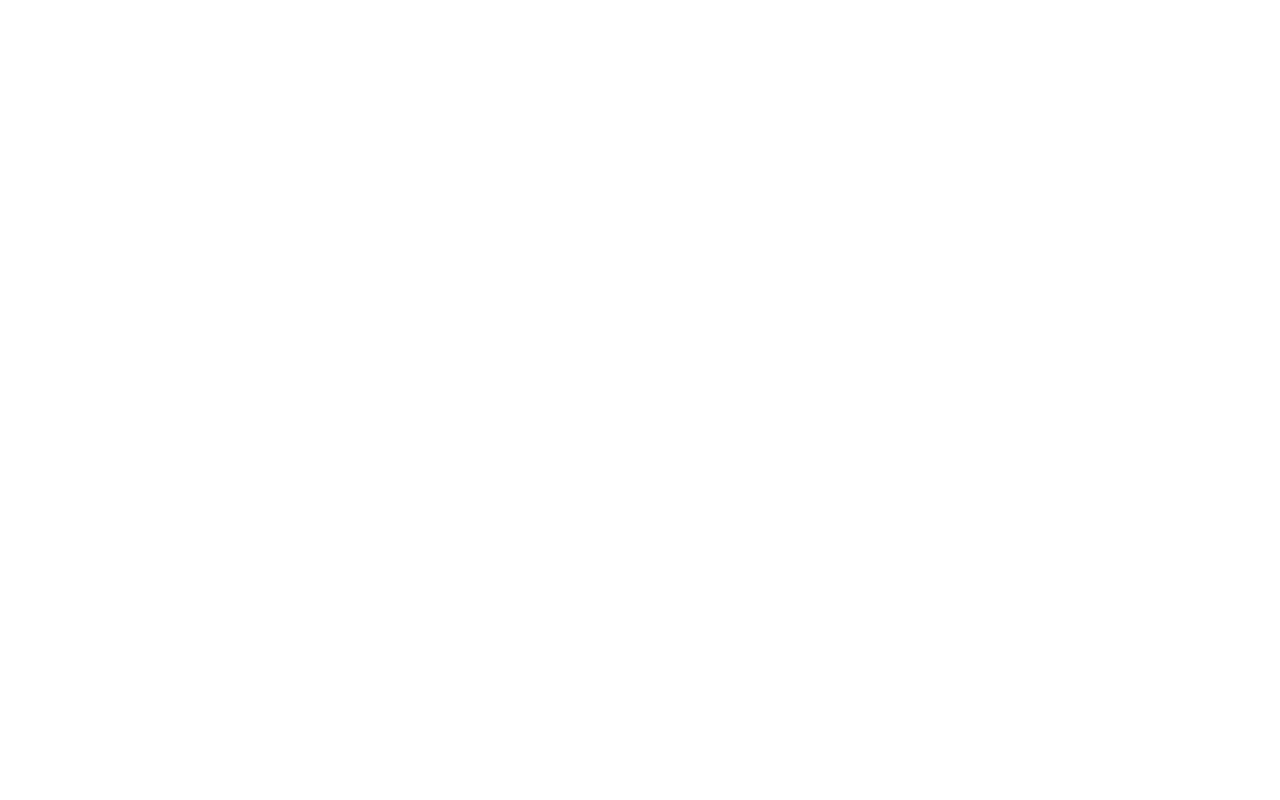
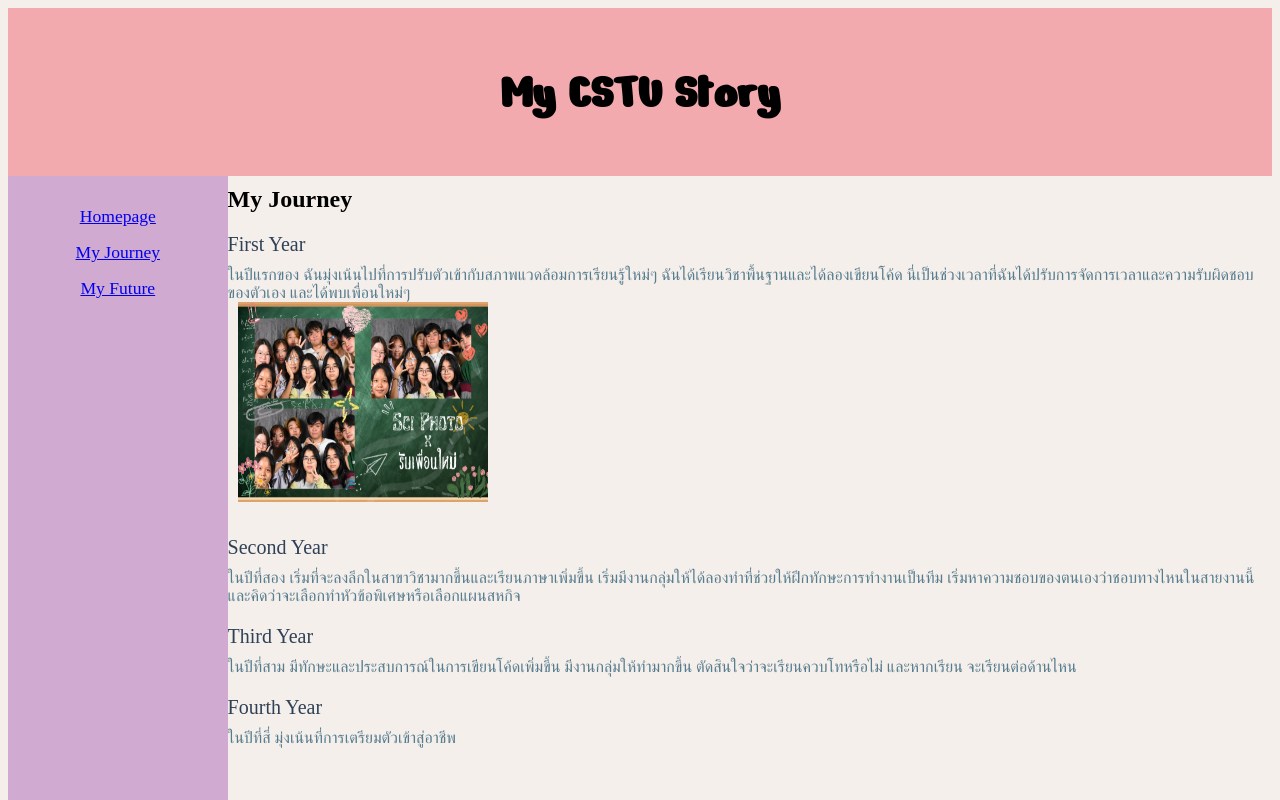
Before and after one commit to iicenp/6709650292_MyCSTUStory, a plain HTML site: page myjourney.html in a window 1280 px wide. Shown: the top 800 px of the page. Drawn offline with Linux system fonts and the light colour scheme; a web font is replaced by a local one.

Commit message:
Add image, Update Homepage, Decorate My Journey.

```diff
--- a/myjourney.html
+++ b/myjourney.html
@@ -4,8 +4,46 @@
     <meta charset="UTF-8">
     <meta name="viewport" content="width=device-width, initial-scale=1.0">
     <title>My Journey</title>
+    <link rel="stylesheet" href="mystyle.css">
 </head>
 <body>
+    <header>
+        <h1>My CSTU Story</h1>
+    </header>
 
+    <nav>
+        <ul>
+            <li><a href="index.html">Homepage</a></li>
+            <li><a href="myjourney.html">My Journey</a></li>
+            <li><a href="myfuture.html">My Future</a></li>
+        </ul>
+    </nav>
+
+    <main>
+        <h2>My Journey</h2>
+        <div class="firstyear">
+            <p class="text">First Year</p>
+            <span class="blue-text">ในปีแรกของ ฉันมุ่งเน้นไปที่การปรับตัวเข้ากับสภาพแวดล้อมการเรียนรู้ใหม่ๆ ฉันได้เรียนวิชาพื้นฐานและได้ลองเขียนโค้ด
+                นี่เป็นช่วงเวลาที่ฉันได้ปรับการจัดการเวลาและความรับผิดชอบของตัวเอง และได้พบเพื่อนใหม่ๆ</span><br>
+            <img src="resources/IMG_5358.JPG" class="image">
+        </div>
+
+        <div class="secondyear">
+            <p class="text">Second Year</p>
+            <span class="blue-text">ในปีที่สอง เริ่มที่จะลงลึกในสาขาวิชามากขึ้นและเรียนภาษาเพิ่มขึ้น เริ่มมีงานกลุ่มให้ได้ลองทำที่ช่วยให้ฝึกทักษะการทำงานเป็นทีม
+                เริ่มหาความชอบของตนเองว่าชอบทางไหนในสายงานนี้ และคิดว่าจะเลือกทำหัวข้อพิเศษหรือเลือกแผนสหกิจ</span>
+        </div>
+
+        <div class="thirdyear">
+            <p class="text">Third Year</p>
+            <span class="blue-text">ในปีที่สาม มีทักษะและประสบการณ์ในการเขียนโค้ดเพิ่มขึ้น มีงานกลุ่มให้ทำมากขึ้น ตัดสินใจว่าจะเรียนควบโทหรือไม่ และหากเรียน
+                จะเรียนต่อด้านไหน</span>
+        </div>
+
+        <div class="fourthyear">
+            <p class="text">Fourth Year</p>
+            <span class="blue-text">ในปีที่สี่ มุ่งเน้นที่การเตรียมตัวเข้าสู่อาชีพ </span>
+        </div>
+    </main>
 </body>
 </html>
--- a/mystyle.css
+++ b/mystyle.css
@@ -118,7 +118,7 @@ h4{
 }
 
 h5{
-    margin: 10px 10px;
+    margin-bottom: 1px;
     font-size: 25px;
     font-family: SUSE;
     margin-left: 230px;
@@ -134,7 +134,7 @@ h5{
 }
 
 .game{
-    margin: 10px 10px;
+    margin-top: 0px;
     margin-bottom: 20px;
     display: flex;
     align-items: center;
@@ -157,6 +157,6 @@ h5{
     margin-bottom: 10px;
 }
 
-.blue-text {
+.blue-text{
     color: #567c8d;
 }
```
Also changed, not shown: index.html (+1 -1 lines), resources/IMG_5358.JPG (added), 2 other files.
